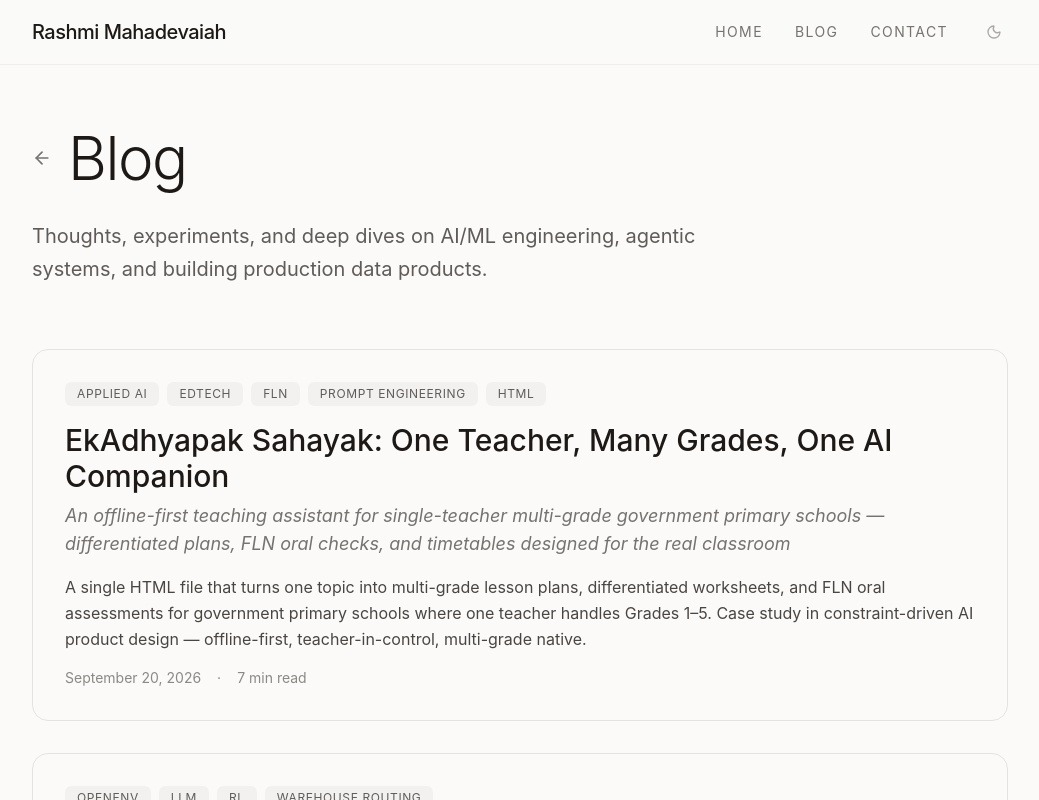
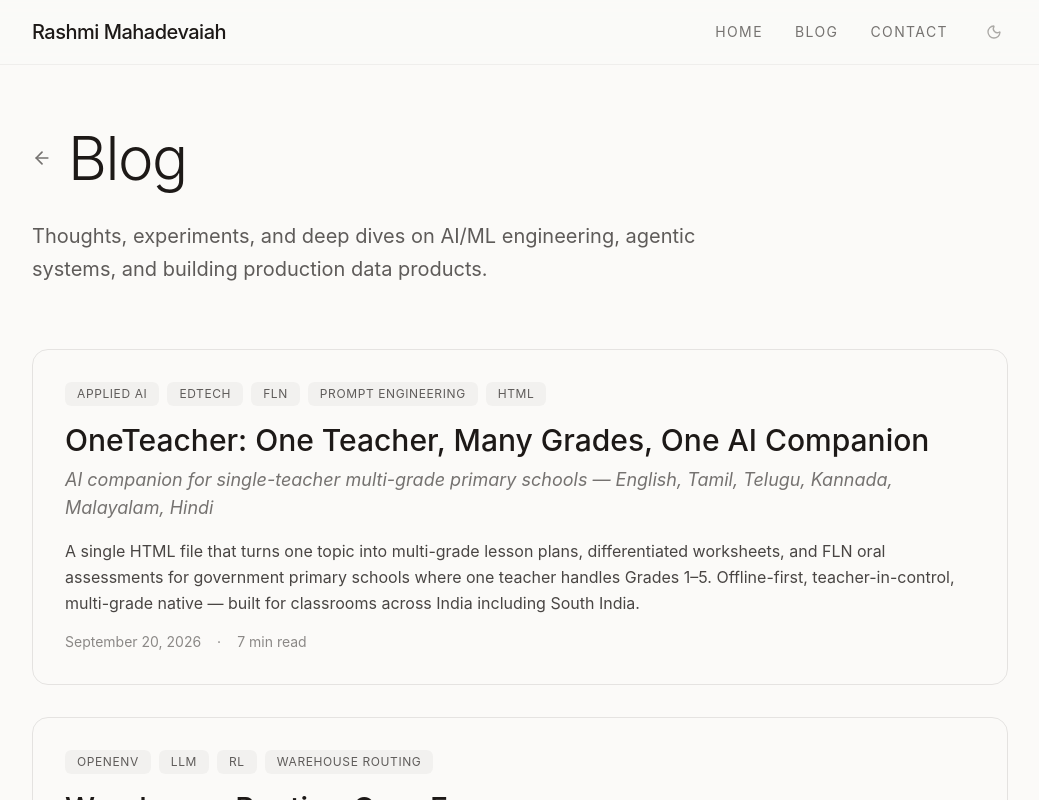
Before and after one commit to mahadevaiahrashmi/mahadevaiahrashmi.github.io, a React (Vite) app: page /blog in a window 1280 px wide. Shown: the top 800 px of the page, without its empty margins (120-1159 px from the left). Built offline with nearby package versions, Linux system fonts and the light colour scheme.

Commit message:
Rename blog metadata title to OneTeacher

```diff
--- a/src/blog/post-metadata.ts
+++ b/src/blog/post-metadata.ts
@@ -1,4 +1,4 @@
-// agent-notes: { ctx: "blog post metadata (titles, slugs, tags, excerpts); bodies live in ./posts/*", deps: [], state: active, last: "2026-09-20", key: ["renamed from posts.ts in #31 to avoid collision with the ./posts/ directory; unlisted=true hides from /blog index and homepage featured pick but keeps the slug routable at /blog/<slug>; draft=true routes a post to /draft instead of /blog"] }
+// agent-notes: { ctx: "blog post metadata (titles, slugs, tags, excerpts); bodies live in ./posts/*", deps: [], state: active, last: "2026-09-20", key: ["renamed from posts.ts in #31"] }
 /**
  * @license
  * SPDX-License-Identifier: Apache-2.0
@@ -12,24 +12,20 @@ export interface BlogPost {
   readTime: string;
   tags: string[];
   excerpt: string;
-  /** When true, the post does not appear in /blog or as the homepage featured post,
-   *  but remains accessible via direct URL at /blog/<slug>. */
   unlisted?: boolean;
-  /** When true, the post is hidden from /blog and the homepage featured pick,
-   *  and instead listed at /draft. Slug remains routable at /blog/<slug>. */
   draft?: boolean;
 }
 
 export const blogPosts: BlogPost[] = [
   {
     slug: "ekadhyapak-sahayak",
-    title: "EkAdhyapak Sahayak: One Teacher, Many Grades, One AI Companion",
-    subtitle: "An offline-first teaching assistant for single-teacher multi-grade government primary schools — differentiated plans, FLN oral checks, and timetables designed for the real classroom",
+    title: "OneTeacher: One Teacher, Many Grades, One AI Companion",
+    subtitle: "AI companion for single-teacher multi-grade primary schools — English, Tamil, Telugu, Kannada, Malayalam, Hindi",
     date: "2026-09-20",
     readTime: "7 min read",
     tags: ["Applied AI", "EdTech", "FLN", "Prompt Engineering", "HTML"],
     excerpt:
-      "A single HTML file that turns one topic into multi-grade lesson plans, differentiated worksheets, and FLN oral assessments for government primary schools where one teacher handles Grades 1–5. Case study in constraint-driven AI product design — offline-first, teacher-in-control, multi-grade native.",
+      "A single HTML file that turns one topic into multi-grade lesson plans, differentiated worksheets, and FLN oral assessments for government primary schools where one teacher handles Grades 1–5. Offline-first, teacher-in-control, multi-grade native — built for classrooms across India including South India.",
   },
   {
     slug: "warehouse-routing-openenv",
@@ -44,23 +40,21 @@ export const blogPosts: BlogPost[] = [
   {
     slug: "openenv-play2-setup",
     title: "Run the Warehouse Robot Experiment on Your Own Computer",
-    subtitle: "A plain-English walkthrough of the OpenEnv setup in the play2 repository — prerequisites, install steps, a browser demo, and what to do if something breaks",
+    subtitle: "A plain-English walkthrough of the OpenEnv setup in the play2 repository",
     date: "2026-04-18",
     readTime: "10 min read",
     tags: ["OpenEnv", "Tutorial", "Setup", "Beginner"],
-    excerpt:
-      "The warehouse-robot-vs-AI experiment runs on your laptop in about fifteen minutes. Here's what OpenEnv is, what the play2 repo does, and every copy-paste command you need — no prior Python, Docker, or bash knowledge required.",
+    excerpt: "The warehouse-robot-vs-AI experiment runs on your laptop in about fifteen minutes.",
     unlisted: true,
   },
   {
     slug: "build-warehouse-routing-openenv",
     title: "Build the Warehouse Robot Environment, From Scratch",
-    subtitle: "How the Warehouse Routing OpenEnv was built — explained so a high schooler can read it, understand it, and build their own copy in an afternoon",
+    subtitle: "How the Warehouse Routing OpenEnv was built",
     date: "2026-04-18",
     readTime: "14 min read",
     tags: ["OpenEnv", "Tutorial", "Build", "Beginner", "Python"],
-    excerpt:
-      "Five small Python files turn an empty folder into a real OpenEnv environment that any AI can train in. Every line is explained — no prior Pydantic, FastAPI, or reinforcement learning knowledge assumed.",
+    excerpt: "Five small Python files turn an empty folder into a real OpenEnv environment.",
     unlisted: true,
   },
   {
@@ -70,180 +64,53 @@ export const blogPosts: BlogPost[] = [
     date: "2024-07-20",
     readTime: "8 min read",
     tags: ["IoT", "Computer Vision", "Startup", "Automation"],
-    excerpt:
-      "How we built a smart reordering system that tracks inventory and restocks kitchen supplies autonomously, saving hours of manual shopping every month.",
+    excerpt: "How we built a smart reordering system that tracks inventory and restocks kitchen supplies autonomously.",
   },
   {
     slug: "claude-code-statusline",
     title: "Claude Code's Status Line, Explained",
-    subtitle: "A beginner-friendly tour of the little strip at the bottom of your terminal, plus a 5-minute install",
+    subtitle: "A beginner-friendly tour of the little strip at the bottom of your terminal",
     date: "2026-04-18",
     readTime: "8 min read",
     tags: ["Claude Code", "Tutorial", "Developer Experience", "Setup"],
-    excerpt:
-      "What the status line shows, why each number is worth a glance, and step-by-step instructions to install it on macOS, Linux, or Windows — no bash experience required.",
+    excerpt: "What the status line shows and how to install it.",
   },
   {
     slug: "claude-style-replication",
     title: "Teach Your AI Coding Helper Three Different Voices",
-    subtitle: "A beginner-friendly guide to giving Gemini CLI and Codex CLI the same Default / Explain / Teach-me modes that Claude Code has",
+    subtitle: "Default / Explain / Teach-me modes for Gemini CLI and Codex CLI",
     date: "2026-04-16",
     readTime: "8 min read",
     tags: ["Claude Code", "Gemini CLI", "Codex CLI", "Tutorial"],
-    excerpt:
-      "Claude Code lets you switch between concise, explanatory, and teaching modes with one command. Gemini and Codex don't — but with five minutes of copy-paste setup, they can. Plain-English walkthrough, no jargon.",
+    excerpt: "Give Gemini and Codex the same modes that Claude Code has.",
   },
   {
     slug: "vteam-hybrid-cheatsheet",
     title: "The vteam-hybrid Cheatsheet",
-    subtitle: "Seven phases, eighteen agents, six commands you'll actually type — the whole methodology on one page",
+    subtitle: "Seven phases, eighteen agents, six commands",
     date: "2026-04-19",
     readTime: "7 min read",
     tags: ["Claude Code", "Methodology", "vteam-hybrid", "Reference"],
-    excerpt:
-      "vteam-hybrid picks a different team shape for every phase of development — discovery, architecture, TDD, review, debugging. Here's the whole methodology on one page: the phases, the agents, the commands, and the three non-negotiable rules.",
-  },
-  {
-    slug: "discomfort-as-compass",
-    title: "Discomfort as a Compass",
-    subtitle: "What Anthony Jeselnik gets right about creative work — and why it travels well outside comedy",
-    date: "2026-05-08",
-    readTime: "6 min read",
-    tags: ["Essay", "Craft", "Writing", "Creativity"],
-    excerpt:
-      "Anthony Jeselnik treats the flinch — that small voice saying don't go there — as a compass instead of a stop sign. The principle generalises to any creative work: the thing you're uncomfortable saying is the thing most worth figuring out how to say well.",
-    draft: true,
-  },
-  {
-    slug: "software-eras",
-    title: "Software 1.0, 2.0, 3.0",
-    subtitle: "How we tell computers what to do is changing fast — a plain-English tour of the three eras of programming",
-    date: "2026-05-08",
-    readTime: "7 min read",
-    tags: ["AI", "Essay", "Software", "Beginner"],
-    excerpt:
-      "Three eras of programming, no jargon: writing the recipe yourself, curating examples so a neural network can find the recipe, and now — just describing what you want and letting an LLM figure out how. With diagrams.",
-    draft: true,
-  },
-  {
-    slug: "shankaracharya-illusion-compassion",
-    title: "The Dream That Hurts",
-    subtitle: "Adi Shankaracharya on why illusion demands compassion, not withdrawal",
-    date: "2026-05-08",
-    readTime: "5 min read",
-    tags: ["Essay", "Philosophy", "Vedanta", "Reflection"],
-    excerpt:
-      "A seeker challenges Adi Shankaracharya: if the world is illusion, why help anyone? His answer reframes Advaita as the sharpest form of responsibility — not an excuse to withdraw, but a reason to act without attachment.",
-    draft: true,
-  },
-  {
-    slug: "process-is-the-prize",
-    title: "The Process Is the Prize",
-    subtitle: "Carlos Alcaraz protects joy. Alysa Liu protects struggle. Two opposite temperaments, one shared insight about the work.",
-    date: "2026-05-08",
-    readTime: "7 min read",
-    tags: ["Essay", "Sports", "Process", "Reflection"],
-    excerpt:
-      "Two world-class athletes, opposite emotional dialects. Alcaraz says fun is a weapon. Liu says struggle makes her alive. Read them side by side and they agree on the only thing that matters — neither is competing primarily to win.",
-    draft: true,
-  },
-  {
-    slug: "ai-is-suppandi",
-    title: "Your AI Is Suppandi",
-    subtitle: "What a Tinkle comics character teaches us about prompt engineering — and the gap between what you say and what you mean",
-    date: "2026-05-08",
-    readTime: "6 min read",
-    tags: ["AI", "Essay", "Prompt Engineering", "Alignment"],
-    excerpt:
-      "Suppandi obeys every instruction word-for-word and produces forty years of comedic disaster. Modern AI assistants do exactly the same thing — and the diagnosis isn't that the model is dumb. It's that the master is the unreliable component.",
-    draft: true,
-  },
-  {
-    slug: "floor-and-ceiling",
-    title: "Raising the Floor, Raising the Ceiling",
-    subtitle: "Vibe coding lets anyone build. Agentic engineering lets the best build a tier higher than they ever could. Both are happening at once.",
-    date: "2026-05-08",
-    readTime: "6 min read",
-    tags: ["AI", "Essay", "Agentic Engineering", "Vibe Coding"],
-    excerpt:
-      "The same wave of AI assistants is doing two opposite things at once — lowering the bar to entry so anyone can ship, and raising the bar for excellence so the best can ship a tier higher. Vibe coding raises the floor; agentic engineering raises the ceiling. They're two ends of the same lever.",
-    draft: true,
-  },
-  {
-    slug: "build-it-break-it-hire-it",
-    title: "Build It, Break It, Hire It",
-    subtitle: "The LeetCode interview tested a job that no longer exists. The new test is a real project, real agents, and a red team that gets paid to break what you shipped.",
-    date: "2026-05-08",
-    readTime: "7 min read",
-    tags: ["AI", "Essay", "Hiring", "Agentic Engineering"],
-    excerpt:
-      "Whiteboard puzzles measured typing under pressure on small instances — useful when typing was the bottleneck, obsolete now that the job is directing agents. Replace it with a real five-day brief, a real deployment, and a fleet of attacker agents told to break it. Hire whoever is still standing.",
-    draft: true,
-  },
-  {
-    slug: "substrate-is-pre-training",
-    title: "The Substrate Is Pre-training",
-    subtitle: "Why today's AIs are statistical simulation circuits — not minds — and how that shapes what they're good at",
-    date: "2026-05-08",
-    readTime: "7 min read",
-    tags: ["AI", "Essay", "LLM", "ML"],
-    excerpt:
-      "Plain-English unpacking of Karpathy's framing: pre-training is the substrate, RL is the polish bolted on top, capability peaks where verification is easy, and the jagged frontier you keep tripping over is exactly what the architecture predicts. Treat them as ghosts, not animals.",
-    draft: true,
-  },
-  {
-    slug: "remaining-human-bottleneck",
-    title: "The Remaining Human Bottleneck",
-    subtitle: "What to build. Why it's worth building. How to direct the agents that build it. The three things you still can't outsource — and the one you must keep.",
-    date: "2026-05-08",
-    readTime: "6 min read",
-    tags: ["AI", "Essay", "Agentic Engineering", "Craft"],
-    excerpt:
-      "Agents got fast. The keyboard is no longer the rate-limiting step. The bottleneck moved upstream — what to build, why, how to direct — and one thing underneath all of it that doesn't move: understanding. You can outsource thinking. You cannot outsource understanding.",
-    draft: true,
-  },
-  {
-    slug: "agent-first-infrastructure",
-    title: "Agent-First Infrastructure",
-    subtitle: "How to design systems for a world where agents — yours, your customer's, and strangers' — are the primary users",
-    date: "2026-05-08",
-    readTime: "7 min read",
-    tags: ["AI", "Essay", "Infrastructure", "Agentic Engineering"],
-    excerpt:
-      "Decompose every workload into sensors and actuators over the world. Make the data structures legible to a parser, not just an eye. Plan for my-agent-talks-to-your-agent across orgs. The teams that redesign for this now will be a tier ahead by the time the rest of the industry notices.",
-    draft: true,
-  },
-  {
-    slug: "question-after-the-tool",
-    title: "The Question After the Tool",
-    subtitle: "Demis Hassabis on building powerful AI tools, then facing the harder question — does the thing have a mind, and how would we ever know?",
-    date: "2026-05-08",
-    readTime: "8 min read",
-    tags: ["AI", "Essay", "Consciousness", "Philosophy"],
-    excerpt:
-      "Demis Hassabis's framing from a recent talk: build the tool first — incredibly intelligent, useful, precise. Then, and only then, the harder question: is anybody home? Substrate equivalence is what closes the case for other humans, and it's the one inference path AI doesn't give us. Behaviour alone won't be enough. Why the question matters, why it stays open, and what working on AI is doing to the philosophy of mind.",
-    draft: true,
+    excerpt: "The whole methodology on one page.",
   },
   {
     slug: "resume-tailor",
     title: "Resume Tailor: One Resume, Tuned for Every Role",
-    subtitle: "A local-first web app that tailors your resume and cover letter to a job description — five AI engines, one interface, zero invented facts",
+    subtitle: "A local-first web app that tailors your resume and cover letter",
     date: "2026-06-02",
     readTime: "6 min read",
     tags: ["Applied AI", "LLM", "FastAPI", "Python", "Document Generation"],
-    excerpt:
-      "Paste a job description and your resume, pick an AI engine, and get back a tailored one-page resume and cover letter as PDF and Word. A case study in production LLM application work — a pluggable abstraction over five model backends (local Ollama to hosted Claude), privacy-aware design, and the grounding discipline that re-emphasizes real experience instead of inventing it.",
+    excerpt: "Paste a job description and your resume, pick an AI engine, get a tailored one-page resume and cover letter.",
     draft: true,
   },
   {
     slug: "explainer-bot",
     title: "Explainer Bot: From Rough Notes to a Narrated Video",
-    subtitle: "Rough points in, a finished explainer video out — scripted and storyboarded by an LLM, narrated in your own voice",
+    subtitle: "Rough points in, a finished explainer video out",
     date: "2026-06-02",
     readTime: "6 min read",
     tags: ["Applied AI", "LLM", "FastAPI", "Python", "Multimodal"],
-    excerpt:
-      "Hand it rough points, get back a 3Blue1Brown-style explainer video — but narrated in your own voice, not synthetic TTS. A multi-stage generation pipeline with human-in-the-loop checkpoints: LLM script-plus-self-critique, editable HTML slides, and a cue video you record against. Built in Python on FastAPI with three swappable model backends.",
+    excerpt: "Hand it rough points, get back a 3Blue1Brown-style explainer video narrated in your own voice.",
     draft: true,
   },
 ];
```
